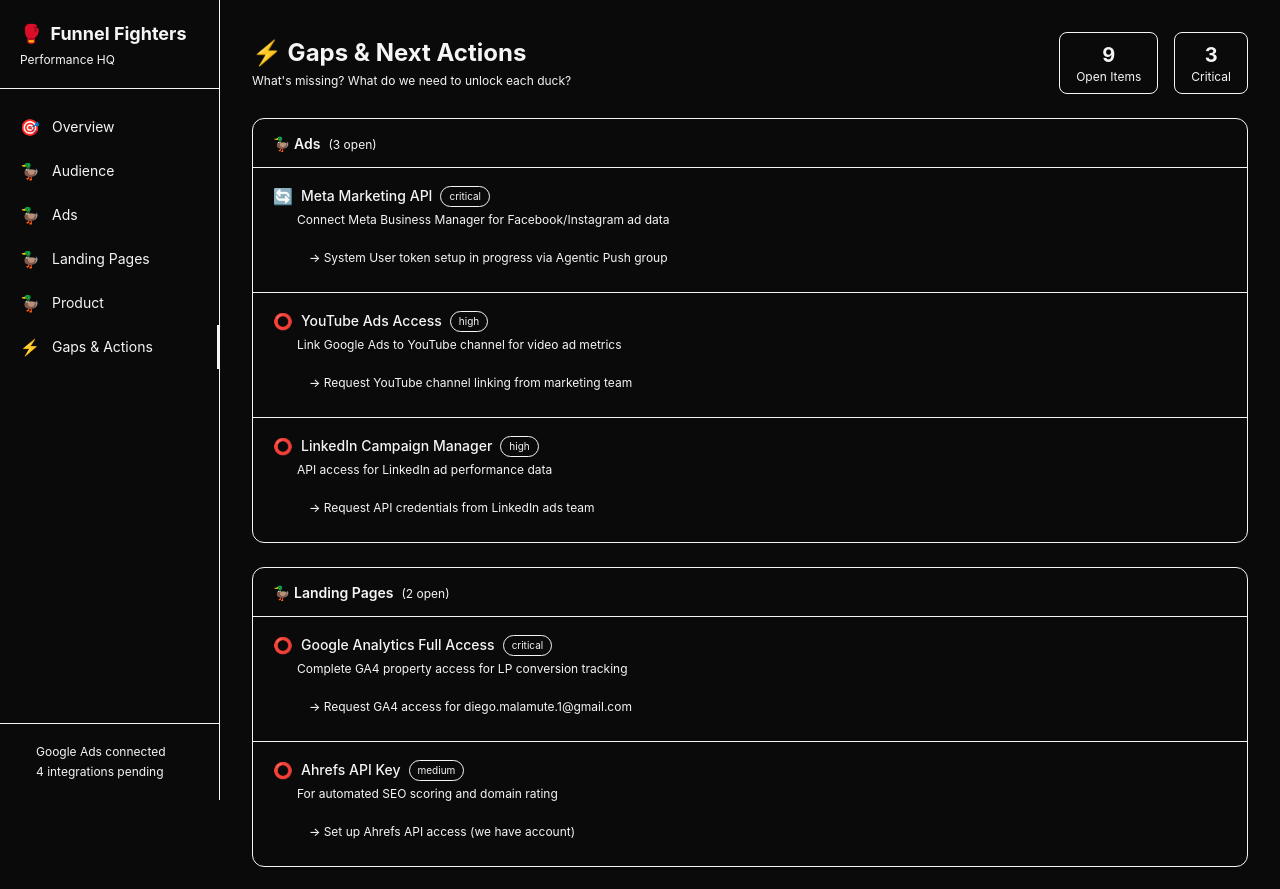
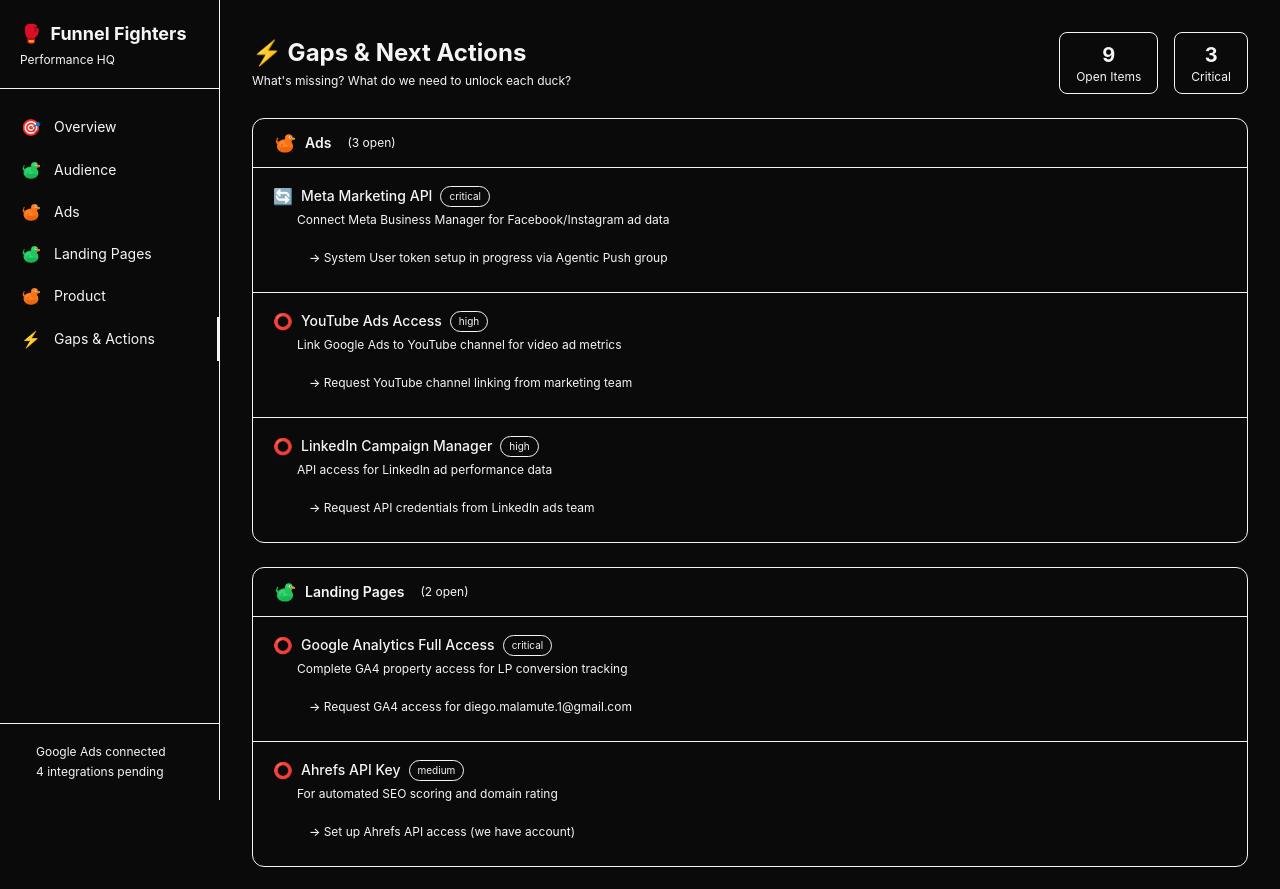
Before and after one commit to nymeria-ai/funnel-fighters, a Next.js app: page /gaps in a window 1280 px wide. Shown: the top 889 px of the page. Built offline with nearby package versions, Linux system fonts and the light colour scheme; a web font is replaced by a local one.

Commit message:
feat: replace all duck emojis with custom SVG DuckIcon component - color-coded by score, scalable, used in cards/sidebar/headers/panels/gaps

```diff
--- a/src/app/gaps/page.tsx
+++ b/src/app/gaps/page.tsx
@@ -1,5 +1,6 @@
 'use client';
 import { mockGaps, GapItem } from '@/data/mock';
+import DuckIcon from '@/components/ui/DuckIcon';
 
 const priorityColors: Record<string, string> = {
   critical: 'text-score-red bg-score-red/10 border-score-red/30',
@@ -14,11 +15,11 @@ const statusIcons: Record<string, string> = {
   done: '✅',
 };
 
-const duckLabels: Record<string, string> = {
-  audience: '🦆 Audience',
-  ads: '🦆 Ads',
-  landing_pages: '🦆 Landing Pages',
-  product: '🦆 Product',
+const duckLabels: Record<string, { label: string; color: string }> = {
+  audience: { label: 'Audience', color: '#22C55E' },
+  ads: { label: 'Ads', color: '#F97316' },
+  landing_pages: { label: 'Landing Pages', color: '#22C55E' },
+  product: { label: 'Product', color: '#F97316' },
 };
 
 export default function GapsPage() {
@@ -53,8 +54,9 @@ export default function GapsPage() {
       <div className="space-y-6">
         {Object.entries(grouped).map(([duck, gaps]) => (
           <div key={duck} className="bg-bg-card border border-bg-border rounded-xl overflow-hidden">
-            <div className="px-5 py-3 border-b border-bg-border bg-bg-secondary">
-              <span className="text-sm font-semibold text-text-primary">{duckLabels[duck] || duck}</span>
+            <div className="px-5 py-3 border-b border-bg-border bg-bg-secondary flex items-center gap-2">
+              <DuckIcon color={duckLabels[duck]?.color || '#6B7280'} size={24} />
+              <span className="text-sm font-semibold text-text-primary">{duckLabels[duck]?.label || duck}</span>
               <span className="text-xs text-text-muted ml-2">({gaps.filter(g => g.status !== 'done').length} open)</span>
             </div>
             <div className="divide-y divide-bg-border/50">
--- a/src/app/landing-pages/page.tsx
+++ b/src/app/landing-pages/page.tsx
@@ -3,6 +3,7 @@ import { useState } from 'react';
 import RightPanel from '@/components/layout/RightPanel';
 import { mockLandingPages, LandingPageData } from '@/data/mock';
 import { getScoreColorHex, getScoreLabel } from '@/lib/scoring';
+import DuckIcon from '@/components/ui/DuckIcon';
 
 export default function LandingPagesPage() {
   const [panelOpen, setPanelOpen] = useState(false);
@@ -13,9 +14,12 @@ export default function LandingPagesPage() {
   return (
     <div className="p-8 max-w-7xl mx-auto">
       <div className="flex items-center justify-between mb-6">
-        <div>
-          <h1 className="text-2xl font-bold text-text-primary">🦆 Landing Pages</h1>
-          <p className="text-xs text-text-muted mt-1">The enhancer. Don&apos;t ruin the intent!</p>
+        <div className="flex items-center gap-3">
+          <DuckIcon color={getScoreColorHex(overallScore)} size={48} />
+          <div>
+            <h1 className="text-2xl font-bold text-text-primary">Landing Pages</h1>
+            <p className="text-xs text-text-muted mt-1">The enhancer. Don&apos;t ruin the intent!</p>
+          </div>
         </div>
         <div className="text-right">
           <div className="text-3xl font-bold" style={{ color: getScoreColorHex(overallScore) }}>{overallScore}</div>
@@ -90,13 +94,16 @@ export default function LandingPagesPage() {
       <RightPanel
         isOpen={panelOpen}
         onClose={() => setPanelOpen(false)}
-        title={selected ? `📄 ${selected.title}` : 'Details'}
+        title={selected ? selected.title : 'Details'}
       >
         {selected && (
           <div className="space-y-4">
             <div className="flex items-center justify-between">
-              <div className="text-2xl font-bold" style={{ color: getScoreColorHex(selected.score) }}>
-                {selected.score}
+              <div className="flex items-center gap-3">
+                <DuckIcon color={getScoreColorHex(selected.score)} size={36} />
+                <div className="text-2xl font-bold" style={{ color: getScoreColorHex(selected.score) }}>
+                  {selected.score}
+                </div>
               </div>
               <button className="px-3 py-1.5 bg-bg-hover text-text-secondary text-xs rounded-lg hover:bg-bg-border transition-colors">
                 🔄 Refresh Rank
--- a/src/app/page.tsx
+++ b/src/app/page.tsx
@@ -7,6 +7,7 @@ import CohortTable from '@/components/charts/CohortTable';
 import RightPanel from '@/components/layout/RightPanel';
 import { mockDucks, mockCohorts } from '@/data/mock';
 import { DuckData, getScoreColorHex, getScoreLabel } from '@/lib/scoring';
+import DuckIcon from '@/components/ui/DuckIcon';
 
 const duckRoutes: Record<string, string> = {
   audience: '/audience',
@@ -76,16 +77,19 @@ export default function HomePage() {
       <RightPanel
         isOpen={panelOpen}
         onClose={() => setPanelOpen(false)}
-        title={selectedDuck ? `${selectedDuck.emoji} ${selectedDuck.label} — Details` : 'Details'}
+        title={selectedDuck ? `${selectedDuck.label} — Details` : 'Details'}
       >
         {selectedDuck && (
           <div className="space-y-4">
             <div className="flex items-center justify-between">
-              <div>
-                <div className="text-2xl font-bold" style={{ color: getScoreColorHex(selectedDuck.score) }}>
-                  {selectedDuck.score}
+              <div className="flex items-center gap-3">
+                <DuckIcon color={getScoreColorHex(selectedDuck.score)} size={40} />
+                <div>
+                  <div className="text-2xl font-bold" style={{ color: getScoreColorHex(selectedDuck.score) }}>
+                    {selectedDuck.score}
+                  </div>
+                  <div className="text-xs text-text-muted">{getScoreLabel(selectedDuck.score)}</div>
                 </div>
-                <div className="text-xs text-text-muted">{getScoreLabel(selectedDuck.score)}</div>
               </div>
               <button
                 onClick={() => router.push(duckRoutes[selectedDuck.type])}
--- a/src/app/product/page.tsx
+++ b/src/app/product/page.tsx
@@ -1,14 +1,18 @@
 'use client';
 import { getScoreColorHex, getScoreLabel } from '@/lib/scoring';
+import DuckIcon from '@/components/ui/DuckIcon';
 
 export default function ProductPage() {
   const score = 55;
   return (
     <div className="p-8 max-w-7xl mx-auto">
       <div className="flex items-center justify-between mb-6">
-        <div>
-          <h1 className="text-2xl font-bold text-text-primary">🦆 Product</h1>
-          <p className="text-xs text-text-muted mt-1">The promise. Fix everything in the product.</p>
+        <div className="flex items-center gap-3">
+          <DuckIcon color={getScoreColorHex(score)} size={48} />
+          <div>
+            <h1 className="text-2xl font-bold text-text-primary">Product</h1>
+            <p className="text-xs text-text-muted mt-1">The promise. Fix everything in the product.</p>
+          </div>
         </div>
         <div className="text-right">
           <div className="text-3xl font-bold" style={{ color: getScoreColorHex(score) }}>{score}</div>
--- a/src/components/ducks/DuckCard.tsx
+++ b/src/components/ducks/DuckCard.tsx
@@ -1,5 +1,6 @@
 'use client';
 import { DuckData, getScoreColor, getScoreColorHex, getScoreLabel } from '@/lib/scoring';
+import DuckIcon from '@/components/ui/DuckIcon';
 
 interface DuckCardProps {
   duck: DuckData;
@@ -43,12 +44,12 @@ export default function DuckCard({ duck, onClick }: DuckCardProps) {
       className="bg-bg-card border border-bg-border rounded-xl p-5 hover:border-bg-hover hover:bg-bg-hover transition-all cursor-pointer text-left w-full group"
     >
       <div className="flex items-start justify-between">
-        <div>
-          <div className="flex items-center gap-2 mb-1">
-            <span className="text-2xl">{duck.emoji}</span>
-            <span className="text-sm font-medium text-text-primary">{duck.label}</span>
+        <div className="flex items-start gap-3">
+          <DuckIcon color={colorHex} size={48} />
+          <div>
+            <span className="text-sm font-medium text-text-primary block">{duck.label}</span>
+            <p className="text-xs text-text-muted">{duck.subLabel}</p>
           </div>
-          <p className="text-xs text-text-muted">{duck.subLabel}</p>
         </div>
         <div className="text-right">
           <div
--- a/src/components/layout/Sidebar.tsx
+++ b/src/components/layout/Sidebar.tsx
@@ -1,14 +1,15 @@
 'use client';
 import Link from 'next/link';
 import { usePathname } from 'next/navigation';
+import DuckIcon from '@/components/ui/DuckIcon';
 
 const navItems = [
-  { href: '/', label: 'Overview', icon: '🎯' },
-  { href: '/audience', label: 'Audience', icon: '🦆' },
-  { href: '/ads', label: 'Ads', icon: '🦆' },
-  { href: '/landing-pages', label: 'Landing Pages', icon: '🦆' },
-  { href: '/product', label: 'Product', icon: '🦆' },
-  { href: '/gaps', label: 'Gaps & Actions', icon: '⚡' },
+  { href: '/', label: 'Overview', type: 'icon', icon: '🎯' },
+  { href: '/audience', label: 'Audience', type: 'duck', color: '#22C55E' },
+  { href: '/ads', label: 'Ads', type: 'duck', color: '#F97316' },
+  { href: '/landing-pages', label: 'Landing Pages', type: 'duck', color: '#22C55E' },
+  { href: '/product', label: 'Product', type: 'duck', color: '#F97316' },
+  { href: '/gaps', label: 'Gaps & Actions', type: 'icon', icon: '⚡' },
 ];
 
 export default function Sidebar() {
@@ -36,7 +37,11 @@ export default function Sidebar() {
                   : 'text-text-secondary hover:text-text-primary hover:bg-bg-hover'
               }`}
             >
-              <span className="text-base">{item.icon}</span>
+              {item.type === 'duck' ? (
+                <DuckIcon color={item.color!} size={22} />
+              ) : (
+                <span className="text-base w-[22px] text-center">{item.icon}</span>
+              )}
               <span>{item.label}</span>
             </Link>
           );
--- /dev/null
+++ b/src/components/ui/DuckIcon.tsx
@@ -0,0 +1,99 @@
+'use client';
+
+interface DuckIconProps {
+  color: string;
+  size?: number;
+  className?: string;
+}
+
+/**
+ * Funnel Fighters rubber duck — vector illustration.
+ * Color-coded by score: red/orange/green/gold/gray.
+ */
+export default function DuckIcon({ color, size = 64, className = '' }: DuckIconProps) {
+  // Derive a lighter shade for highlights
+  const lighten = (hex: string, amount: number) => {
+    const num = parseInt(hex.replace('#', ''), 16);
+    const r = Math.min(255, (num >> 16) + amount);
+    const g = Math.min(255, ((num >> 8) & 0x00ff) + amount);
+    const b = Math.min(255, (num & 0x0000ff) + amount);
+    return `#${(1 << 24 | r << 16 | g << 8 | b).toString(16).slice(1)}`;
+  };
+
+  const darken = (hex: string, amount: number) => {
+    const num = parseInt(hex.replace('#', ''), 16);
+    const r = Math.max(0, (num >> 16) - amount);
+    const g = Math.max(0, ((num >> 8) & 0x00ff) - amount);
+    const b = Math.max(0, (num & 0x0000ff) - amount);
+    return `#${(1 << 24 | r << 16 | g << 8 | b).toString(16).slice(1)}`;
+  };
+
+  const highlight = lighten(color, 60);
+  const shadow = darken(color, 40);
+  const beakColor = '#F59E0B';
+  const beakDark = '#D97706';
+  const eyeWhite = '#FFFFFF';
+  const eyePupil = '#1A1A1F';
+
+  return (
+    <svg
+      width={size}
+      height={size}
+      viewBox="0 0 100 100"
+      fill="none"
+      xmlns="http://www.w3.org/2000/svg"
+      className={className}
+    >
+      {/* Body */}
+      <ellipse cx="50" cy="62" rx="34" ry="28" fill={color} />
+      {/* Body highlight */}
+      <ellipse cx="44" cy="55" rx="20" ry="14" fill={highlight} opacity="0.3" />
+      {/* Body shadow */}
+      <ellipse cx="54" cy="76" rx="26" ry="10" fill={shadow} opacity="0.3" />
+
+      {/* Tail */}
+      <path
+        d="M18 55 C12 48, 10 40, 16 35 C18 38, 20 44, 24 50"
+        fill={color}
+        stroke={shadow}
+        strokeWidth="1"
+      />
+      <path
+        d="M16 35 C14 30, 18 26, 22 30 C20 34, 18 36, 18 40"
+        fill={color}
+        stroke={shadow}
+        strokeWidth="0.5"
+      />
+
+      {/* Neck */}
+      <ellipse cx="62" cy="44" rx="14" ry="16" fill={color} />
+
+      {/* Head */}
+      <circle cx="66" cy="30" r="16" fill={color} />
+      {/* Head highlight */}
+      <circle cx="62" cy="26" r="9" fill={highlight} opacity="0.25" />
+
+      {/* Beak */}
+      <ellipse cx="82" cy="32" rx="10" ry="5" fill={beakColor} />
+      <ellipse cx="82" cy="34" rx="9" ry="4" fill={beakDark} />
+      {/* Beak detail */}
+      <ellipse cx="84" cy="31" rx="6" ry="2.5" fill={lighten(beakColor, 40)} opacity="0.4" />
+
+      {/* Eye */}
+      <circle cx="72" cy="26" r="5" fill={eyeWhite} />
+      <circle cx="73" cy="25.5" r="3" fill={eyePupil} />
+      {/* Eye shine */}
+      <circle cx="74" cy="24" r="1.2" fill={eyeWhite} />
+
+      {/* Wing */}
+      <path
+        d="M38 52 C32 56, 30 64, 36 70 C40 66, 42 60, 42 54 Z"
+        fill={shadow}
+        opacity="0.4"
+      />
+
+      {/* Water line ripple (subtle) */}
+      <ellipse cx="50" cy="86" rx="36" ry="4" fill={shadow} opacity="0.15" />
+    </svg>
+  );
+}
```
Also changed, not shown: src/app/ads/page.tsx (+6 -4 lines), src/app/audience/page.tsx (+11 -7 lines).
